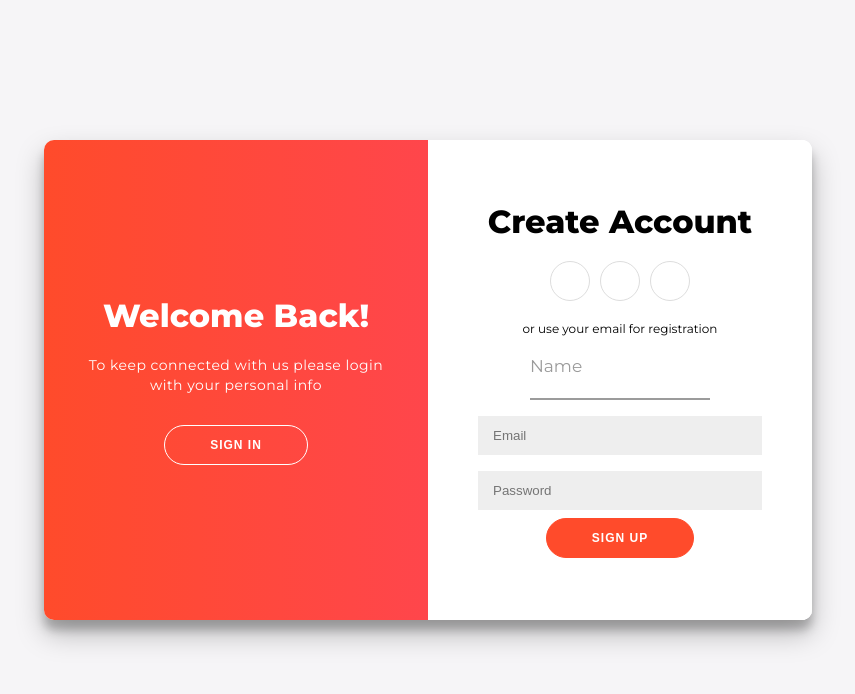
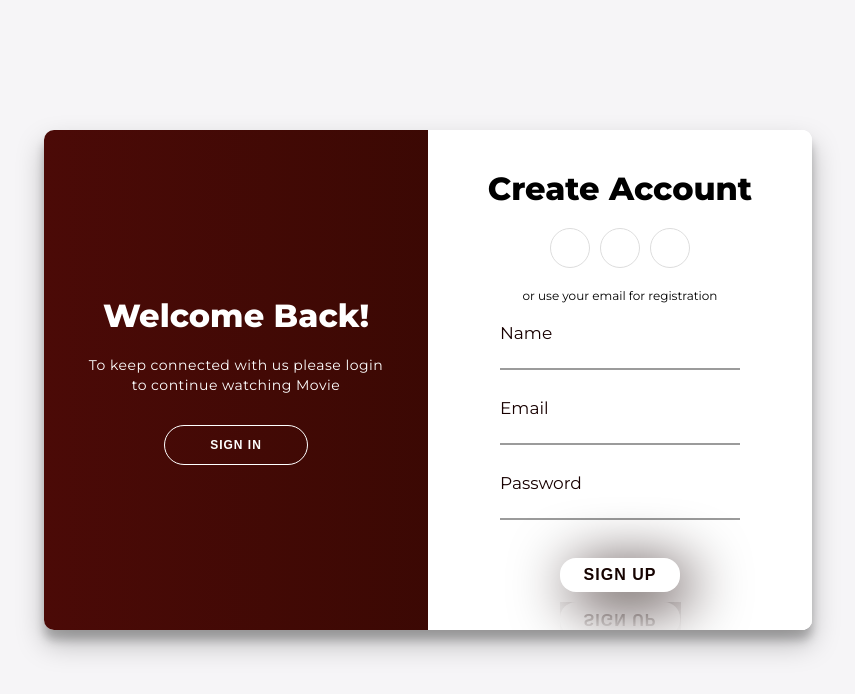
Before and after one commit to Robiin28/landing, a React (Create React App) app in the folder mineflix/: page / in a window 1280 px wide. Both pictures are taken after a click on the button "SIGN UP". Shown: the top 694 px of the page, without its empty margins (212-1067 px from the left). Built offline with nearby package versions, Linux system fonts and the light colour scheme; what password-validator would draw is missing.

Commit message:
form page

```diff
--- a/mineflix/src/components/Form.js
+++ b/mineflix/src/components/Form.js
@@ -57,11 +57,19 @@ const Form = () => {
                         <span>or use your email for registration</span>
                         <div className="form__group field">
                                 <input type="input" class="form__field" placeholder="Name" required=""></input>
-                                <label for="name" class="form__label">Name</label>
+                                <label htmlFor="name" class="form__label">Name</label>
                          </div>
-                        <input type="email" placeholder="Email" />
-                        <input type="password" placeholder="Password" />
-                        <button>Sign Up</button>
+                         <div className="form__group field">
+                                <input type="email" class="form__field" placeholder="Email" required=""></input>
+                                <label htmlFor="email" class="form__label">Email</label>
+                         </div>
+                        {/* <input type="email" placeholder="Email" /> */}
+                        {/* <input type="password" placeholder="Password" /> */}
+                        <div className="form__group field">
+                                <input type="input" class="form__field" placeholder="Password" required=""></input>
+                                <label for="name" class="form__label">Password</label>
+                         </div>
+                        <button className ="btn">Sign Up</button>
                     </form>
                 </div>
                 <div className="form-container sign-in-container">
@@ -110,12 +118,12 @@ const Form = () => {
                     <div className="overlay">
                         <div className="overlay-panel overlay-left">
                             <h1>Welcome Back!</h1>
-                            <p>To keep connected with us please login with your personal info</p>
+                            <p>To keep connected with us please login to continue watching Movie</p>
                             <button className="ghost" onClick={handleSignInClick} id="signIn">Sign In</button>
                         </div>
                         <div className="overlay-panel overlay-right">
-                            <h1>Hello, Friend!</h1>
-                            <p>Enter your personal details and start journey with us</p>
+                            <h1>Hello!</h1>
+                            <p>Enter your personal details and begin here</p>
                             <button className="ghost" onClick={handleSignUpClick} id="signUp">Sign Up</button>
                         </div>
                     </div>
--- a/mineflix/src/components/form.css
+++ b/mineflix/src/components/form.css
@@ -47,7 +47,7 @@ a {
 button {
 	border-radius: 20px;
 	border: 1px solid #FF4B2B;
-	background-color: #FF4B2B;
+	background-color: #290701;
 	color: #FFFFFF;
 	font-size: 12px;
 	font-weight: bold;
@@ -97,6 +97,7 @@ input {
 	position: relative;
 	overflow: hidden;
 	width: 768px;
+	height:500px;
 	max-width: 100%;
 	min-height: 480px;
 }
@@ -160,9 +161,9 @@ input {
 }
 
 .overlay {
-	background: #FF416C;
-	background: -webkit-linear-gradient(to right, #FF4B2B, #FF416C);
-	background: linear-gradient(to right, #FF4B2B, #FF416C);
+	background: #160300;
+	background: -webkit-linear-gradient(to right, #2c0700, #4b0a07);
+	background: linear-gradient(to right, #4b0a07, #2c0700);
 	background-repeat: no-repeat;
 	background-size: cover;
 	background-position: 0 0;
@@ -230,9 +231,9 @@ input {
 /* /// */
 .form__group {
     position: relative;
-    padding: 20px 0 0;
+    padding: 21px 0 0;
     width: 100%;
-    max-width: 180px;
+    max-width: 240px;
   }
 
   .form__field {
@@ -243,7 +244,7 @@ input {
     outline: 0;
     font-size: 17px;
     color: #fff;
-    padding: 7px 0;
+    padding: 8px 0;
     background: transparent;
     transition: border-color 0.2s;
   }
@@ -264,15 +265,15 @@ input {
     display: block;
     transition: 0.2s;
     font-size: 17px;
-    color: #9b9b9b;
-    pointer-events: none;
+    color: #180000;
+    pointer-events:painted;
   }
 
   .form__field:focus {
     padding-bottom: 6px;
     font-weight: 700;
     border-width: 3px;
-    border-image: linear-gradient(to right, #116399, #38caef);
+    border-image: linear-gradient(to right, #2e0202, #690101);
     border-image-slice: 1;
   }
 
@@ -282,7 +283,7 @@ input {
     display: block;
     transition: 0.2s;
     font-size: 17px;
-    color: #38caef;
+    color: #300202;
     font-weight: 700;
   }
 
@@ -290,3 +291,29 @@ input {
   .form__field:required, .form__field:invalid {
     box-shadow: none;
   }
+  .btn {
+	margin-top:30px;
+	font-size: 1rem;
+	padding: 0.5rem 1.5rem;
+	border: none;
+	outline: none;
+	border-radius: 1rem;
+	cursor: pointer;
+	text-transform: uppercase;
+	background-color: white;
+	color: #160300;
+	font-weight: 600;
+	transition: 0.6s;
+	box-shadow: 10px 10px 60px #160300;
+	-webkit-box-reflect: below 10px linear-gradient(to bottom, rgba(0,0,0,0.0), rgba(0,0,0,0.4));
+  }
+
+  .btn:active {
+	scale: 0.92;
+  }
+
+  .btn:hover {
+	background: rgb(196, 213, 245);
+	background: linear-gradient(270deg, #160300 0%, rgba(214, 156, 148, 0.873) 60%);
+	color: rgb(230, 230, 235);
+  }
```
